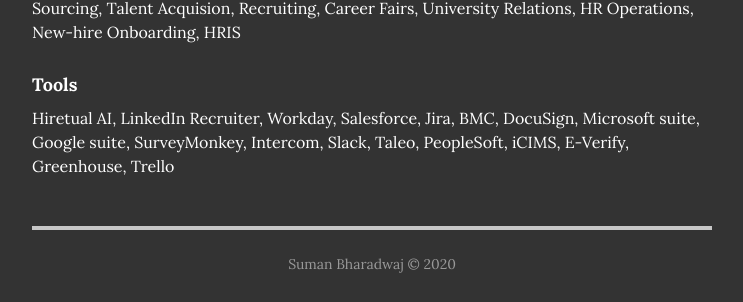
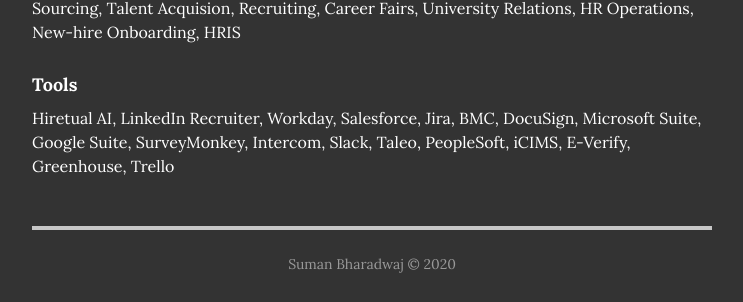
Before and after one commit to sumanbharadwaj/sumanbharadwaj.github.io, a Jekyll site: the page built from index.html, in a window 1280 px wide. Shown: the part 1837-2139 px from the top of the page, without its empty margins (268-1011 px from the left). Built offline with Jekyll 4.4.1, drawn with Linux system fonts in a browser that asks for light colours.

```diff
--- a/_data/skills.yml
+++ b/_data/skills.yml
@@ -9,4 +9,4 @@
   description: Sourcing, Talent Acquision, Recruiting, Career Fairs, University Relations, HR Operations, New-hire Onboarding, HRIS
 
 - skill: Tools
-  description: Hiretual AI, LinkedIn Recruiter, Workday, Salesforce, Jira, BMC, DocuSign, Microsoft suite, Google suite, SurveyMonkey, Intercom, Slack, Taleo, PeopleSoft, iCIMS, E-Verify, Greenhouse, Trello
+  description: Hiretual AI, LinkedIn Recruiter, Workday, Salesforce, Jira, BMC, DocuSign, Microsoft Suite, Google Suite, SurveyMonkey, Intercom, Slack, Taleo, PeopleSoft, iCIMS, E-Verify, Greenhouse, Trello
```
